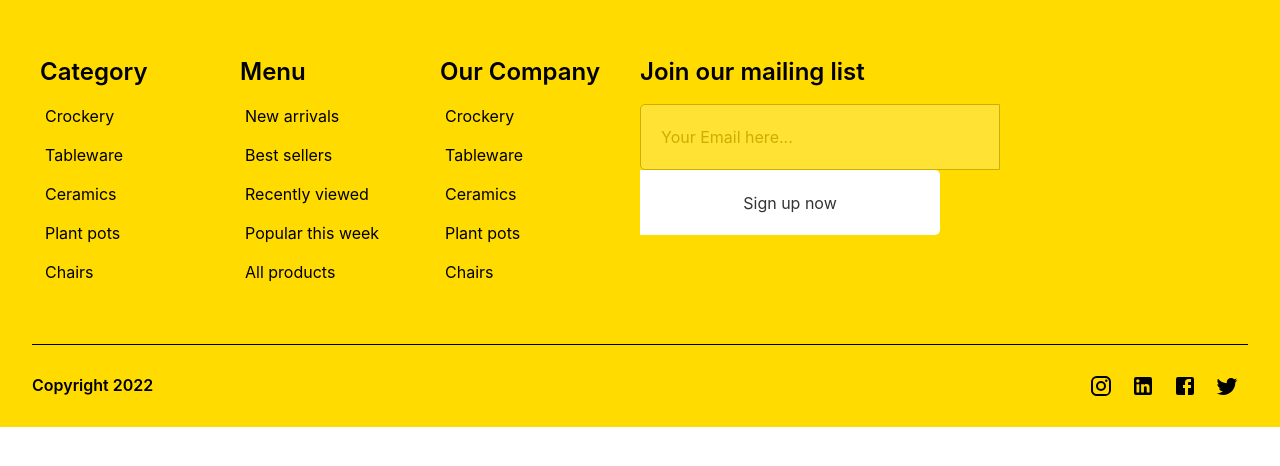
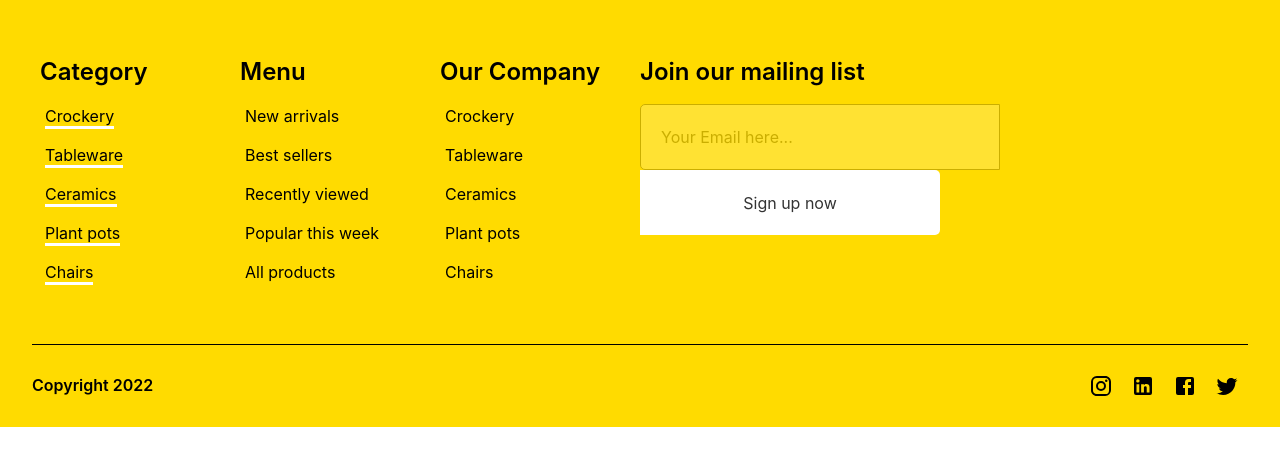
Before and after one commit to phat-trien-ung-dung-web-4conheo/front-end, a React (Create React App) app: page / in a window 1280 px wide. Shown: the top 466 px of the page. Built offline with nearby package versions, Linux system fonts and the light colour scheme.

Commit message:
fixed bugs

```diff
--- a/src/components/Footer.js
+++ b/src/components/Footer.js
@@ -90,7 +90,7 @@ const Footer = (probs) => {
                         <FooterItems>
                             {categoryItems.map((item)=>(
                                 <Items>
-                                    <a>
+                                    <a onMouseEnter={() => setHover('#fff')} onMouseLeave={()=> setHover('#ffdb00')} style={{borderBottom:`solid 3px ${onHover}`}} >
                                         {item.content}
                                     </a>
                                 </Items>
@@ -129,6 +129,7 @@ const Footer = (probs) => {
                         </EmailForm>
                     </Wrap>
                 </div>
+
                 <LicenseWrap>
                     <Line></Line>
                     <LicenseContent>
```
